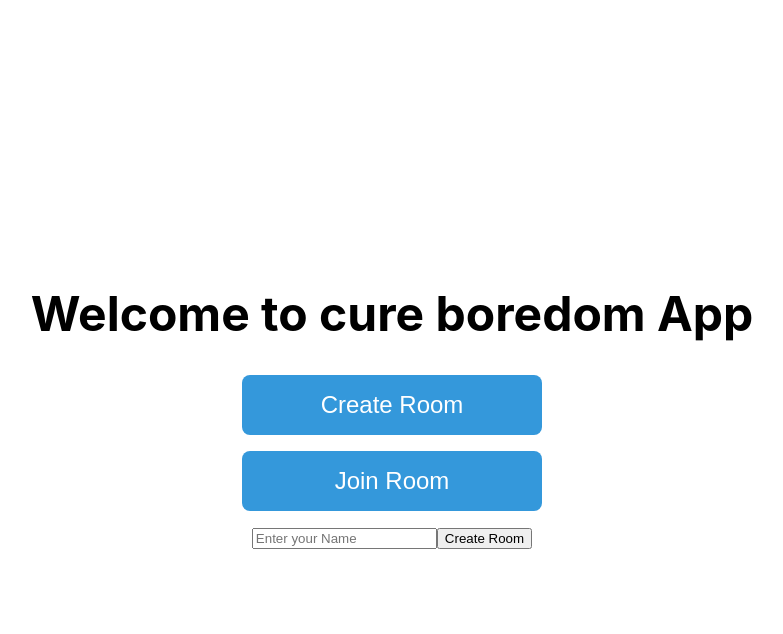
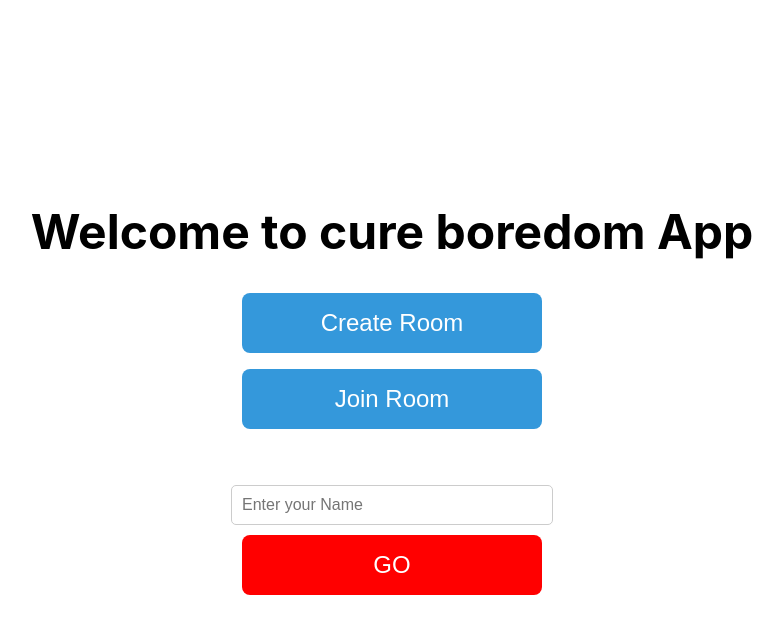
Before and after one commit to earocorn/PlaceholderACM23, a React (Create React App) app in the folder my-react-app/: page / in a window 1280 px wide. Both pictures are taken after a click on the button "Create Room". Shown: the top 634 px of the page, without its empty margins (248-1031 px from the left). Built offline with nearby package versions, Linux system fonts and the light colour scheme.

Commit message:
updated room add and join forms

```diff
--- a/my-react-app/src/App.css
+++ b/my-react-app/src/App.css
@@ -57,6 +57,7 @@
   justify-content: center;
   align-items: center;
 }
+
 .create-button,
 .join-button {
   padding: 1rem 2rem;
@@ -75,3 +76,41 @@
 .join-button:hover {
   background-color: #2980db;
 }
+
+.create-button2,
+.join-button2 {
+  padding: 1rem 2rem;
+  font-size: 1.5rem;
+  border: none;
+  border-radius: 0.5rem;
+  margin-bottom: 1rem;
+  cursor: pointer;
+  background-color: red;
+  color: white;
+  width: 300px;
+  height: 60px;
+}
+
+.create-button2:hover,
+.join-button2:hover {
+  background-color: green;
+}
+
+.form-container {
+  display: flex;
+  flex-direction: column;
+  align-items: center;
+  margin-top: 20px;
+  padding: 20px;
+  background-color: #fff;
+  border-radius: 10px ;
+}
+.form-container input[type = "text"] {
+  width: 100%;
+  max-width: 400px;
+  padding: 10px;
+  margin-bottom: 10px;
+  border: 1px solid #ccc;
+  border-radius: 5px;
+  font-size: 16px;
+}
--- a/my-react-app/src/App.jsx
+++ b/my-react-app/src/App.jsx
@@ -28,14 +28,14 @@ import "./App.css";
       {isFormVisible && (
         <div className="form-container">
           <input type= "text" placeholder="Enter your Name" value={spaceName} onChange = {handleInputChange}/>
-          <button> Create Room</button>
+          <button className="create-button2"> GO </button>
         </div>
       )}
       {isFormVisible2 && (
         <div className="form-container">
           <input type= "text" placeholder="Enter your Name" value={spaceName} onChange = {handleInputChange}/>
           <input type= "text" placeholder="Enter Room ID" value={spaceName} onChange = {handleInputChange}/>
-          <button> Join Room</button>
+          <div className="button-container"> <button className="join-button2"> GO</button> </div>
         </div>
       )}
     </div>
```
